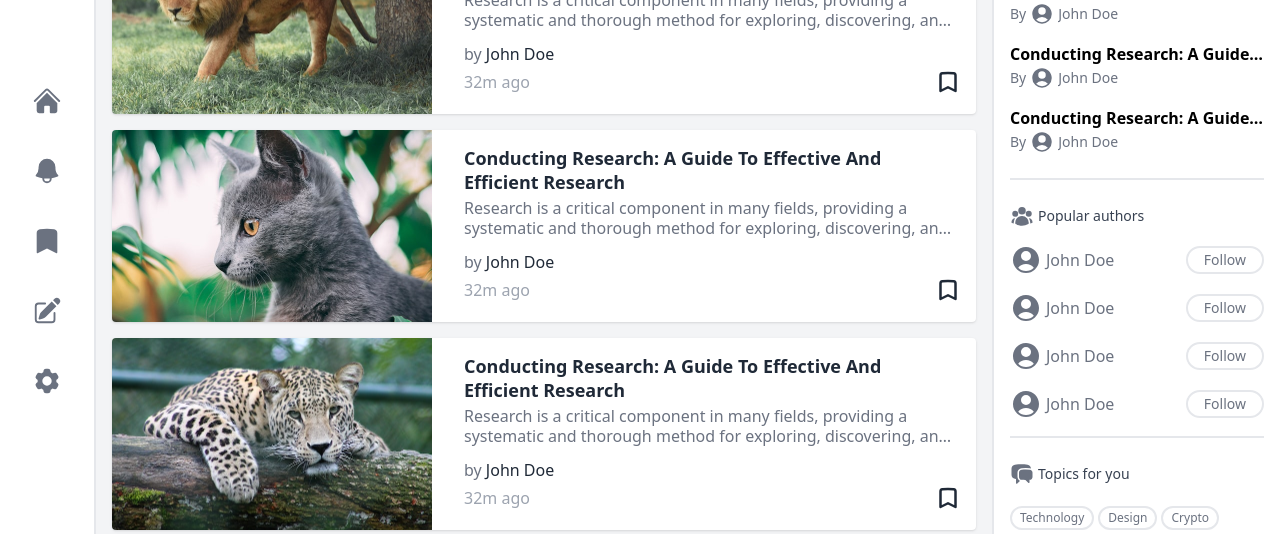
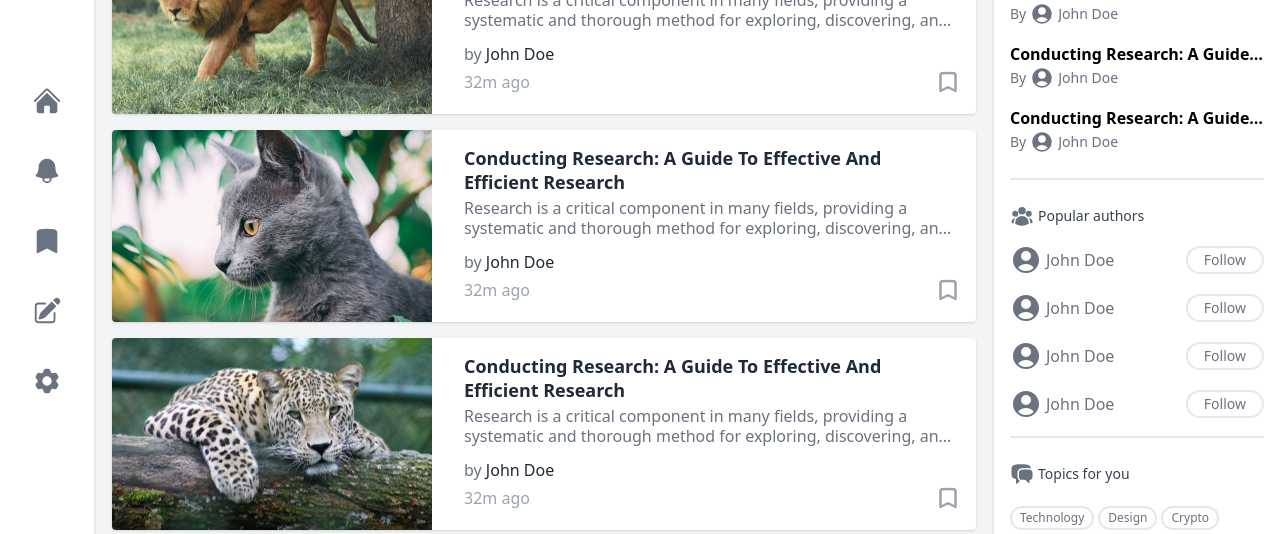
Before and after one commit to nicolasmatthewlee/blog-client, a React (Create React App) app: page / in a window 1280 px wide. Shown: the part 158-692 px from the top of the page. Built offline with nearby package versions, Linux system fonts and the light colour scheme.

Commit message:
changed bookmark icon to light gray as it is a secondary/tertiary feature; the primary feature is the title

```diff
--- a/src/components/articlebrief.tsx
+++ b/src/components/articlebrief.tsx
@@ -51,7 +51,7 @@ export const ArticleBrief: Function = (props: ArticleProps) => {
             viewBox="0 0 24 24"
             strokeWidth={2.5}
             stroke="currentColor"
-            className="w-6 h-6 stroke-gray-800"
+            className="w-6 h-6 stroke-gray-400"
           >
             <path
               strokeLinecap="round"
```
